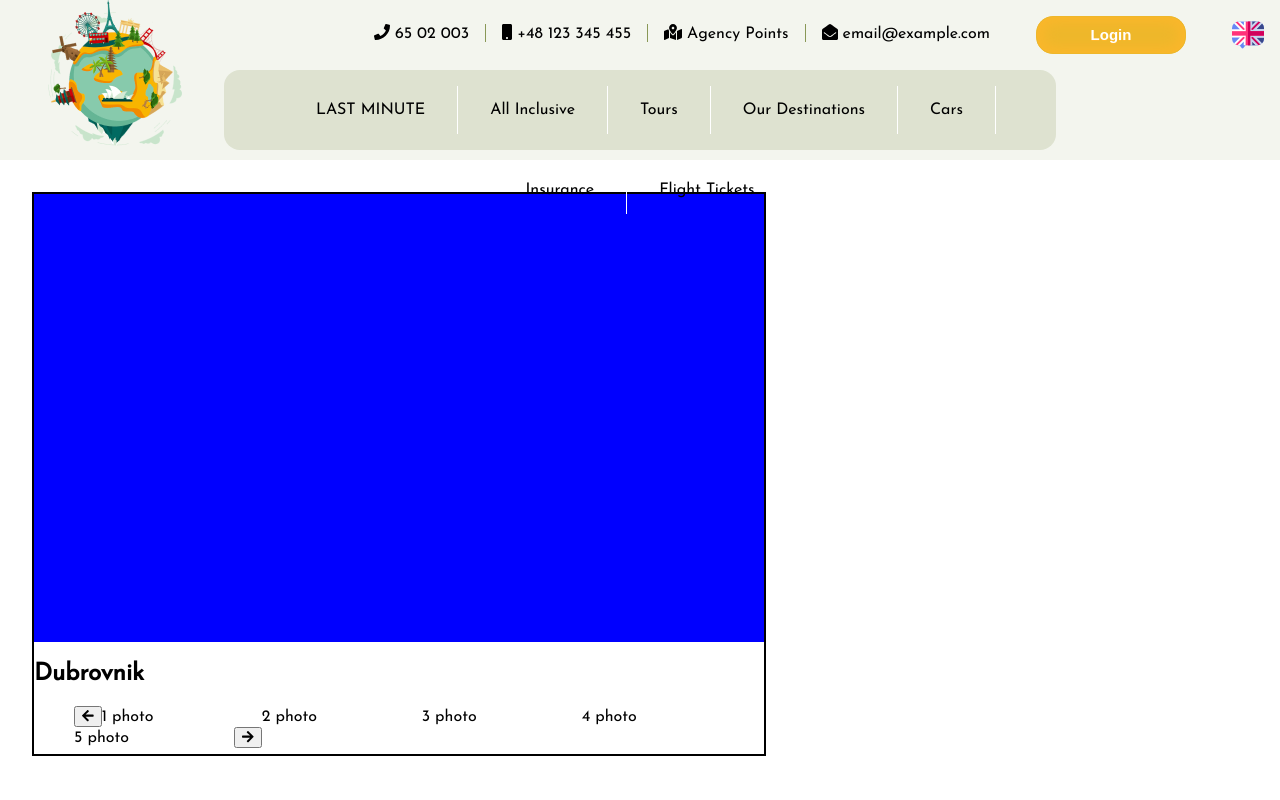
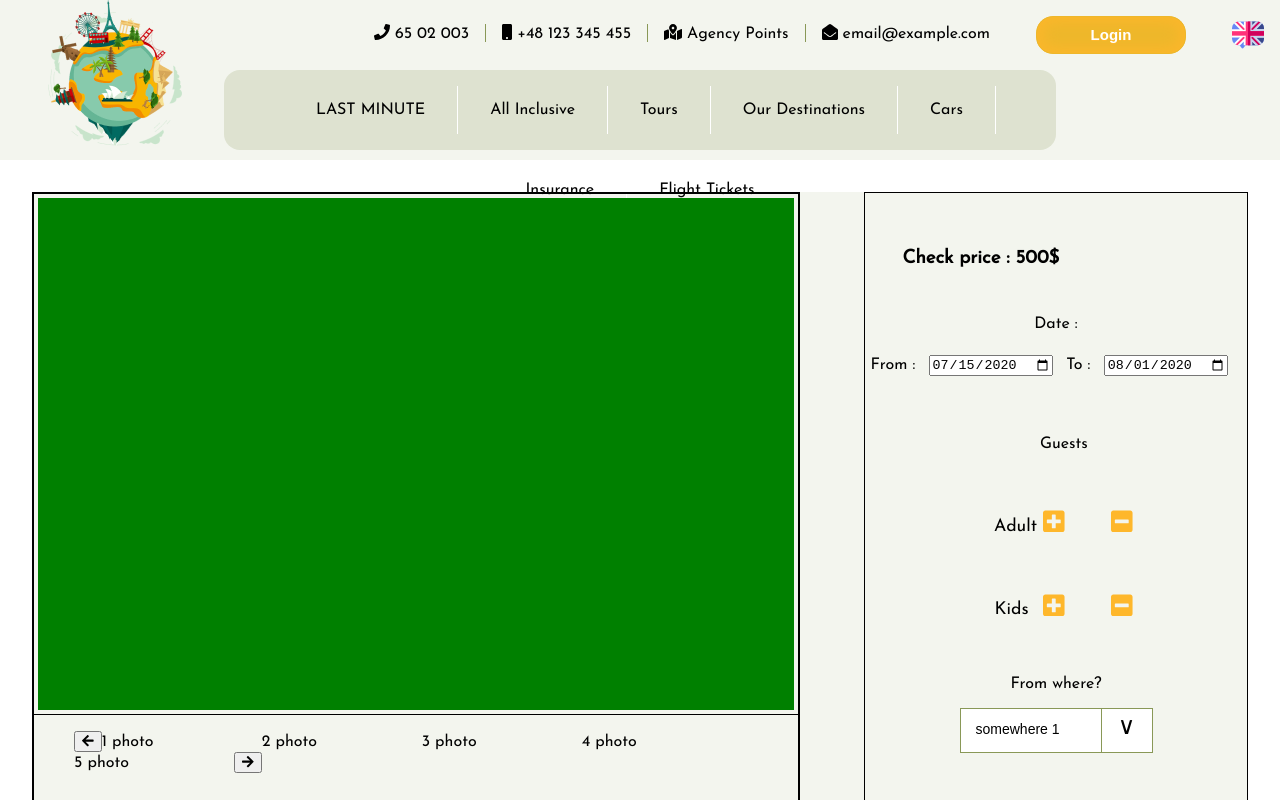
Before and after one commit to piwanicki/fake-travel-agency-project, a React (Create React App) app: page /offerDetails/Dubrovnik in a window 1280 px wide. Shown: the top 800 px of the page. Built offline with nearby package versions, Linux system fonts and the light colour scheme.

Commit message:
add some offer details and picklist

```diff
--- a/src/components/OffersContainer/Offer/OfferDetails/OfferDetails.js
+++ b/src/components/OffersContainer/Offer/OfferDetails/OfferDetails.js
@@ -2,25 +2,38 @@ import React, { Component } from "react";
 import classes from "./OfferDetails.module.scss";
 import { FontAwesomeIcon } from "@fortawesome/react-fontawesome";
 import { faArrowLeft, faArrowRight } from "@fortawesome/free-solid-svg-icons";
-import Offers from '../../Offers';
+import Offers from "../../Offers";
+import GuestBox from "../../../SearchPanel/GuestBox/GuestBox";
 
 class OfferDetails extends Component {
   state = {
-    photoUrl: ""
+    photoUrl: "",
+    showGuestBox: false
+  };
+
+  reformatDate = date => {
+    return date
+      .split("-")
+      .reverse()
+      .join("-");
   };
 
   render() {
-
-    const cityOffer = this.props.match.params.city
-    const offerDetails = Offers[cityOffer]
+    const cityOffer = this.props.match.params.city;
+    const offerDetails = Offers[cityOffer];
+    const fromDt = this.reformatDate(offerDetails.from);
+    const toDt = this.reformatDate(offerDetails.to);
 
     return (
       <div className={classes.OfferDetails}>
         <div className={classes.PhotoContainer}>
           {/* <img className={classes.MainPhoto} src={this.state.photoUrl} alt={`big landscape`} /> */}
-        <div className={classes.MainPhoto} src={this.state.photoUrl} alt={`big landscape`} ></div>
-          <div className={classes.photosSlider}>
-            <h2>{offerDetails.city}</h2>
+          <div
+            className={classes.MainPhoto}
+            src={this.state.photoUrl}
+            alt={`big landscape`}
+          ></div>
+          <div className={classes.PhotosSlider}>
             <ul>
               <button>
                 <FontAwesomeIcon icon={faArrowLeft} />
@@ -51,6 +64,54 @@ class OfferDetails extends Component {
             </ul>
           </div>
         </div>
+        <div className={classes.DetailsContainer}>
+          <h3>Check price : {offerDetails.price}</h3>
+          <div>
+            <p>Date :</p>
+            From :
+            <input type="date" defaultValue={fromDt} />
+            To :
+            <input type="date" defaultValue={toDt} />
+          </div>
+
+          <GuestBox />
+
+          <div>
+            <p>From where?</p>
+            <label className={classes.customSelect} for="styledSelect1">
+              <select id="styledSelect1">
+                <option>somewhere 1</option>
+                <option>somewhere 2</option>
+                <option>somewhere 3</option>
+                <option>somewhere 4</option>
+              </select>
+            </label>
+          </div>
+
+          <div>
+            <p>Room</p>
+            <label className={classes.customSelect} for="styledSelect1">
+              <select id="styledSelect1">
+                <option>Single room</option>
+                <option>Double room</option>
+                <option>Triple room</option>
+              </select>
+            </label>
+          </div>
+
+          <div>
+            <p>Feeding</p>
+            <label className={classes.customSelect} for="styledSelect1">
+              <select id="styledSelect1" name="options">
+                <option>Only breakfasts</option>
+                <option>Only dinners</option>
+                <option>Full feeding</option>
+              </select>
+            </label>
+          </div>
+
+          <div className={classes.PricingDetails}></div>
+        </div>
       </div>
     );
   }
--- a/src/components/OffersContainer/Offer/OfferDetails/OfferDetails.module.scss
+++ b/src/components/OffersContainer/Offer/OfferDetails/OfferDetails.module.scss
@@ -1,16 +1,20 @@
 .OfferDetails {
   margin: 2em 2em;
-  height: 50em;
+  min-height: 50em;
+  background-color: rgba(137, 152, 87, 0.1);
+  display: flex;
 
   .PhotoContainer {
-    width: 60%;
-    height: 70%;
+    margin: 0;
+    width: 60vw;
+    height: 40em;
     border: 2px solid black;
 
     .MainPhoto {
-      width: 100%;
+      margin: 0.5%;
+      width: 99%;
       height: 80%;
-      background-color: blue;
+      background-color: green;
     }
 
     ul {
@@ -21,5 +25,70 @@
       display: inline-block;
       width: 10em;
     }
+
+    .PhotosSlider {
+      border-top: 1px solid black;
+    }
+  }
+
+  .DetailsContainer {
+    margin-left: 4em;
+    border: 1px solid black;
+    width: 30vw;
+
+    h3 {
+      padding-top: 2em;
+      padding-left: 2em;
+    }
+
+    div {
+      width: 100%;
+      text-align: center;
+      vertical-align: middle;
+      margin: 3em 0;
+
+      input {
+        margin: 0.5em 1em;
+      }
+    }
+
+    .customSelect {
+      position: relative;
+      display: block;
+      width: 50%;
+      margin: 0 auto;
+      border: 1px solid #899857;
+      background-color: white;
+      z-index: 10;
+
+      select {
+        border: none;
+        outline: none;
+        background: transparent;
+        -webkit-appearance: none;
+        -moz-appearance: none;
+        appearance: none;
+        border-radius: 0;
+        margin: 0;
+        display: block;
+        width: 100%;
+        padding: 12px 55px 15px 15px;
+        font-size: 14px;
+      }
+
+      &:after {
+        position: absolute;
+        right: 0;
+        top: 0;
+        width: 50px;
+        height: 100%;
+        line-height: 38px;
+        content: "\2228";
+        text-align: center;
+        font-size: 1.5em;
+        border-left: 1px solid #899857;
+        z-index: -1;
+      }
+    }
   }
 }
--- /dev/null
+++ b/src/components/SearchPanel/GuestBox/GuestBox.js
@@ -0,0 +1,37 @@
+import React from "react";
+import { FontAwesomeIcon } from "@fortawesome/react-fontawesome";
+import { faPlusSquare, faMinusSquare } from "@fortawesome/free-solid-svg-icons";
+import classes from "./GuestBox.module.scss";
+
+const GuestBox = props => {
+  return (
+    <div className={classes.GuestBox} style={{ marginLeft: "0" }}>
+      <p>Guests</p>
+      <div>
+        <span>
+          <p>Adult</p>
+        </span>
+        <FontAwesomeIcon icon={faPlusSquare} onClick={props.addAdultHandler} />
+        <p>{props.adults}</p>
+        <FontAwesomeIcon
+          icon={faMinusSquare}
+          onClick={props.removeAdultHandler}
+        />
+      </div>
+
+      <div>
+        <span>
+          <p>Kids</p>
+        </span>
+        <FontAwesomeIcon icon={faPlusSquare} onClick={props.addKidHandler} />
+        <p>{props.kids}</p>
+        <FontAwesomeIcon
+          icon={faMinusSquare}
+          onClick={props.removeKidHandler}
+        />
+      </div>
+    </div>
+  );
+};
+
+export default GuestBox;
--- /dev/null
+++ b/src/components/SearchPanel/GuestBox/GuestBox.module.scss
@@ -0,0 +1,29 @@
+.GuestBox {
+  width: 13em;
+  grid-column-start: 3;
+  grid-column-end: 3;
+  grid-row-end: span 2;
+
+  div {
+    width: 10em;
+    font-size: 1.1em;
+    margin-left: 0;
+  }
+
+  span {
+    padding: 0.5em 0.5em;
+    width: 2em;
+  }
+
+  p {
+    display: inline-block;
+    width: 2em;
+    margin: 0.3em;
+  }
+
+  svg {
+    cursor: pointer;
+    font-size: 1.4em;
+    color: #feb72b;
+  }
+}
--- a/src/components/SearchPanel/SearchPanel.js
+++ b/src/components/SearchPanel/SearchPanel.js
@@ -1,7 +1,7 @@
 import React, { Component } from "react";
 import classes from "./SearchPanel.module.scss";
-import { FontAwesomeIcon } from "@fortawesome/react-fontawesome";
-import { faPlusSquare, faMinusSquare } from "@fortawesome/free-solid-svg-icons";
+
+import GuestBox from "./GuestBox/GuestBox";
 
 class SearchPanel extends Component {
   state = {
@@ -53,6 +53,15 @@ class SearchPanel extends Component {
               <input type="date" placeholder="To" />
             </div>
 
+            <GuestBox
+              addAdultHandler={this.addAdultHandler}
+              removeAdultHandler={this.removeAdultHandler}
+              addKidHandler={this.addKidHandler}
+              removeKidHandler={this.removeKidHandler}
+              adults={this.state.adults}
+              kids={this.state.kids}
+            />
+            {/*
             <div className={classes.GuestBox} style={{ marginLeft: "0" }}>
               <p>Guests</p>
               <div>
@@ -84,7 +93,7 @@ class SearchPanel extends Component {
                   onClick={this.removeKidHandler}
                 />
               </div>
-            </div>
+            </div> */}
 
             <div className={classes.GridButton}>
               <button type="button"> Search </button>
--- a/src/components/SearchPanel/SearchPanel.module.scss
+++ b/src/components/SearchPanel/SearchPanel.module.scss
@@ -80,32 +80,32 @@
   margin: auto auto;
 }
 
-.GuestBox {
-  width: 13em;
-  grid-column-start: 3;
-  grid-column-end: 3;
-  grid-row-end: span 2;
+// .GuestBox {
+//   width: 13em;
+//   grid-column-start: 3;
+//   grid-column-end: 3;
+//   grid-row-end: span 2;
 
-  div {
-    width: 10em;
-    font-size: 1.1em;
-    margin-left: 0;
-  }
+//   div {
+//     width: 10em;
+//     font-size: 1.1em;
+//     margin-left: 0;
+//   }
 
-  span {
-    padding: 0.5em 0.5em;
-    width: 2em;
-  }
+//   span {
+//     padding: 0.5em 0.5em;
+//     width: 2em;
+//   }
 
-  p {
-    display: inline-block;
-    width: 2em;
-    margin: 0.3em;
-  }
+//   p {
+//     display: inline-block;
+//     width: 2em;
+//     margin: 0.3em;
+//   }
 
-  svg {
-    cursor: pointer;
-    font-size: 1.4em;
-    color: #feb72b;
-  }
-}
+//   svg {
+//     cursor: pointer;
+//     font-size: 1.4em;
+//     color: #feb72b;
+//   }
+// }
```
